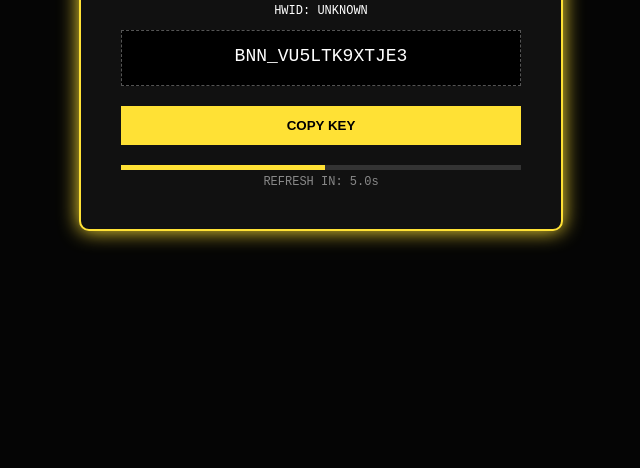
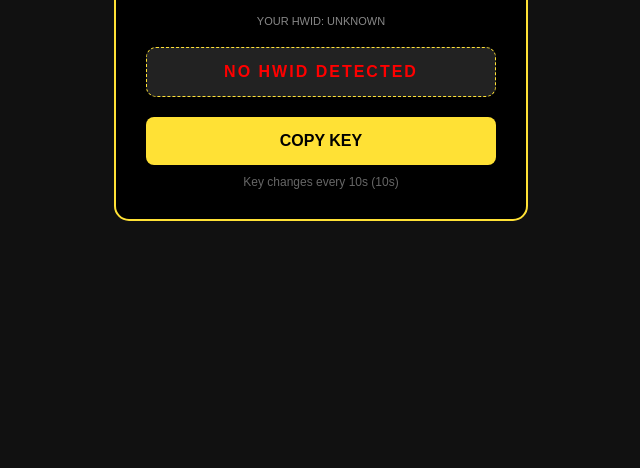
Before and after one commit to obiyeueim/vthangsitink, a plain HTML site: page index.html in a window 1280 px wide. Shown: the part 332-800 px from the top of the page, without its empty margins (319-959 px from the left). Drawn offline with Linux system fonts and the light colour scheme.

Commit message:
Update index.html

```diff
--- a/index.html
+++ b/index.html
@@ -3,109 +3,69 @@
 <head>
     <meta charset="UTF-8">
     <meta name="viewport" content="width=device-width, initial-scale=1.0">
-    <title>BANANA HUB KEY SYSTEM</title>
+    <title>BANANA HUB - HWID CHECK</title>
     <style>
-        body {
-            background-color: #050505;
-            color: #FFE135; /* Vàng Neon */
-            font-family: 'Courier New', Courier, monospace;
-            display: flex;
-            justify-content: center;
-            align-items: center;
-            height: 100vh;
-            margin: 0;
-            overflow: hidden;
-        }
-        .container {
-            background: #111;
-            padding: 40px;
-            border: 2px solid #FFE135;
-            box-shadow: 0 0 20px #FFE135;
-            text-align: center;
-            width: 400px;
-            border-radius: 10px;
-        }
-        h1 { margin: 0 0 20px; text-transform: uppercase; text-shadow: 0 0 10px #FFE135; }
-        .key-box {
-            background: #000;
-            border: 1px dashed #555;
-            padding: 15px;
-            font-size: 18px;
-            color: #fff;
-            margin-bottom: 20px;
-            word-break: break-all;
-            min-height: 24px;
-        }
-        .btn {
-            background: #FFE135;
-            color: #000;
-            border: none;
-            padding: 12px 24px;
-            font-weight: bold;
-            cursor: pointer;
-            text-transform: uppercase;
-            width: 100%;
-        }
-        .btn:hover { background: #fff; box-shadow: 0 0 15px #FFE135; }
-        .progress-bar {
-            height: 5px;
-            background-color: #FFE135;
-            width: 100%;
-            margin-top: 20px;
-            transition: width 0.2s linear;
-        }
-        .timer { font-size: 12px; color: #888; margin-top: 5px; }
+        body { margin:0; background:#111; color:#FFE135; font-family: sans-serif; display:flex; justify-content:center; align-items:center; height:100vh; }
+        .box { background:#000; padding:30px; border:2px solid #FFE135; border-radius:15px; text-align:center; width:350px; }
+        .key { font-size:24px; font-weight:bold; color:#fff; background:#222; padding:15px; margin:20px 0; border-radius:10px; border:1px dashed #FFE135; letter-spacing: 2px; }
+        button { background:#FFE135; border:none; padding:15px; width:100%; font-weight:bold; font-size:16px; cursor:pointer; border-radius:8px; }
+        button:hover { background:#fff; }
+        .info { font-size:12px; color:#666; margin-top:10px; }
     </style>
 </head>
 <body>
+    <div class="box">
+        <h2>🍌 BANANA DEVICE KEY</h2>
+        <div style="font-size: 11px; color: #888;">YOUR HWID: <span id="hwid-show">...</span></div>
 
-<div class="container">
-    <h1>BANANA HUB</h1>
-    <p style="color: #fff; font-size: 12px;">HWID: <span id="hwid-display">...</span></p>
+        <div id="key-display" class="key">WAITING...</div>
 
-    <div class="key-box" id="key-display">LOADING...</div>
+        <button onclick="copyKey()">COPY KEY</button>
+        <div class="info">Key changes every 10s (<span id="time">10</span>s)</div>
+    </div>
 
-    <button class="btn" onclick="copyKey()">COPY KEY</button>
+    <script>
+        // 1. Lấy HWID từ URL (?hwid=xxx)
+        const params = new URLSearchParams(window.location.search);
+        const hwid = params.get('hwid');
 
-    <div style="width: 100%; background: #333; margin-top: 20px;">
-        <div class="progress-bar" id="progress"></div>
-    </div>
-    <div class="timer">REFRESH IN: <span id="countdown">0.0</span>s</div>
-</div>
+        document.getElementById('hwid-show').innerText = hwid || "UNKNOWN";
 
-<script>
-    // Lấy HWID từ URL
-    const params = new URLSearchParams(window.location.search);
-    const hwid = params.get('hwid') || "UNKNOWN";
-    document.getElementById('hwid-display').innerText = hwid;
+        async function getKey() {
+            if(!hwid) {
+                document.getElementById('key-display').innerText = "NO HWID DETECTED";
+                document.getElementById('key-display').style.color = "red";
+                document.getElementById('key-display').style.fontSize = "16px";
+                return;
+            }
 
-    const secret = "BANANAVIP"; // PHẢI GIỐNG FILE VERIFY.JS
+            try {
+                // Gửi kèm HWID lên Server để lấy key riêng
+                const res = await fetch(`/api/verify?hwid=${hwid}&nocache=${Date.now()}`);
+                const data = await res.json();
 
-    function updateKey() {
-        const currentTime = Date.now();
-        const timeStep = Math.floor(currentTime / 10000); // 10s
-        const raw = hwid + timeStep + secret;
+                if(data.error) {
+                     document.getElementById('key-display').innerText = "ERROR";
+                } else {
+                    document.getElementById('key-display').innerText = data.key;
 
-        // Giả lập Base64 giống server
-        const encoded = btoa(raw);
-        const finalKey = "BNN_" + encoded.substring(0, 12).toUpperCase();
+                    // Đếm ngược
+                    let t = data.ttl;
+                    const timer = document.getElementById('time');
+                    if(window.cd) clearInterval(window.cd);
+                    window.cd = setInterval(() => {
+                        t--; timer.innerText = t;
+                        if(t<=0) { clearInterval(window.cd); getKey(); }
+                    }, 1000);
+                }
+            } catch(e) { console.log(e); }
+        }
+        getKey();
 
-        document.getElementById('key-display').innerText = finalKey;
-
-        // Xử lý thanh thời gian
-        const timeLeft = 10 - ((currentTime % 10000) / 1000);
-        document.getElementById('countdown').innerText = timeLeft.toFixed(1);
-        document.getElementById('progress').style.width = ((timeLeft / 10) * 100) + "%";
-    }
-
-    setInterval(updateKey, 100); // Chạy liên tục để update thanh thời gian
-
-    function copyKey() {
-        const keyText = document.getElementById('key-display').innerText;
-        navigator.clipboard.writeText(keyText).then(() => {
-            alert("Đã copy Key!");
-        });
-    }
-</script>
+        function copyKey() {
+            navigator.clipboard.writeText(document.getElementById('key-display').innerText);
+            alert("Copied!");
+        }
+    </script>
 </body>
 </html>
```
